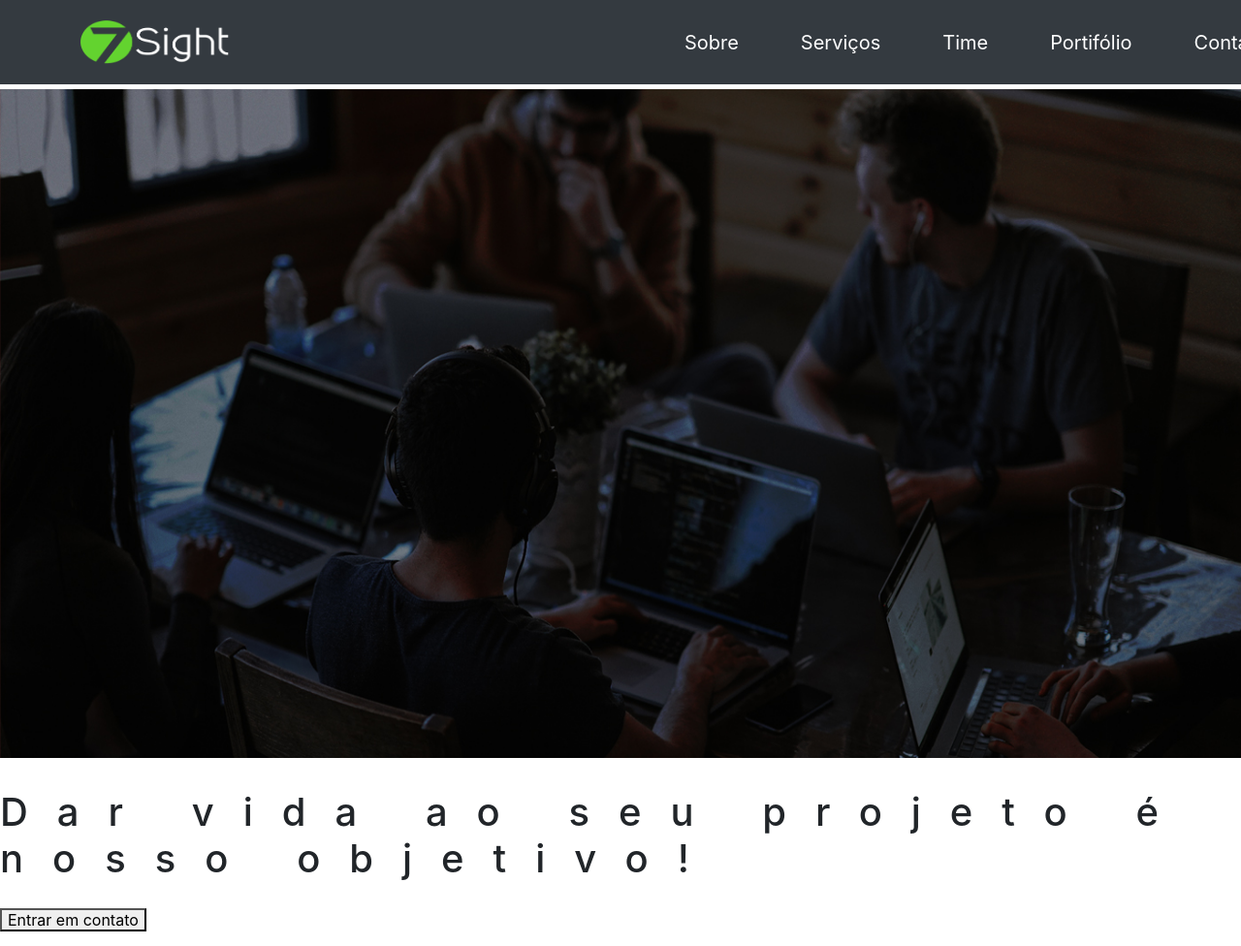
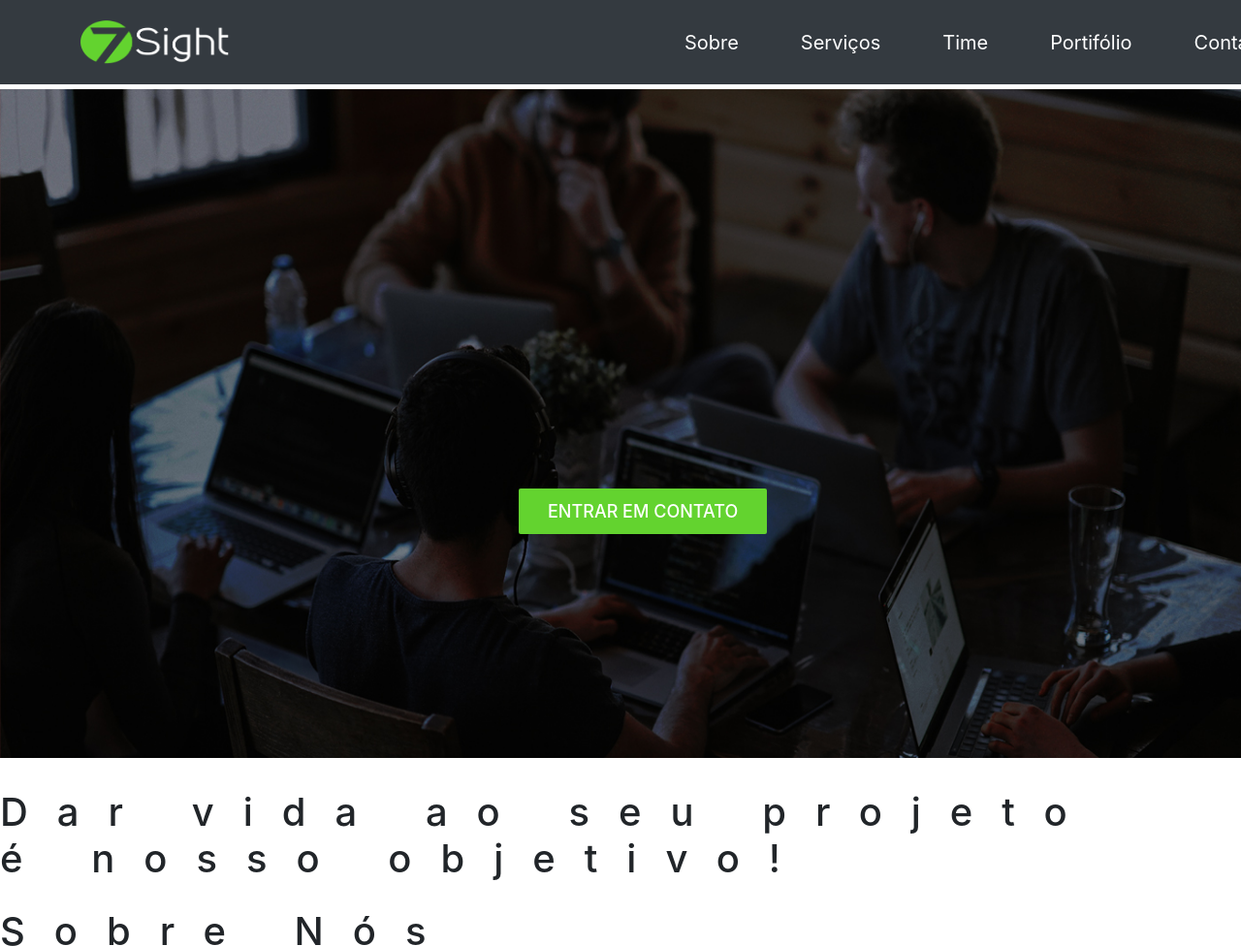
Before and after one commit to 7Sight/7Sight-Website, a plain HTML site: page index.html in a window 1280 px wide. Shown: the top 976 px of the page at 97% size. Drawn offline with nearby package versions, Linux system fonts and the light colour scheme.

Commit message:
Update index.html

```diff
--- a/index.html
+++ b/index.html
@@ -65,8 +65,8 @@
         <!--Início Home-->
         <div>
 	    <img src="img/capa_home.jpg" width="100%" height="700" alt="" class="navbar-brand">
-            <h1>Dar vida ao seu projeto é nosso objetivo!</h1>
-            <a href="#contato"><button>Entrar em contato</button></a>
+            <h1>Dar vida ao seu projeto <br>é nosso objetivo!</h1>
+            <a href="#contato" class="btn">Entrar em contato</a>
         </div>
         <!--Fim Home-->
 
```
